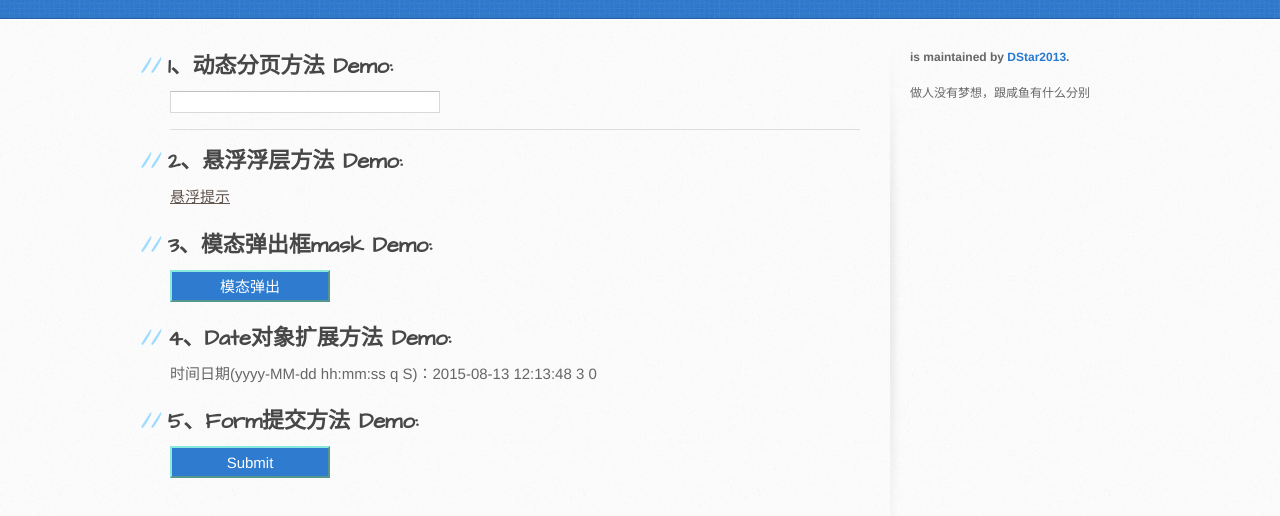
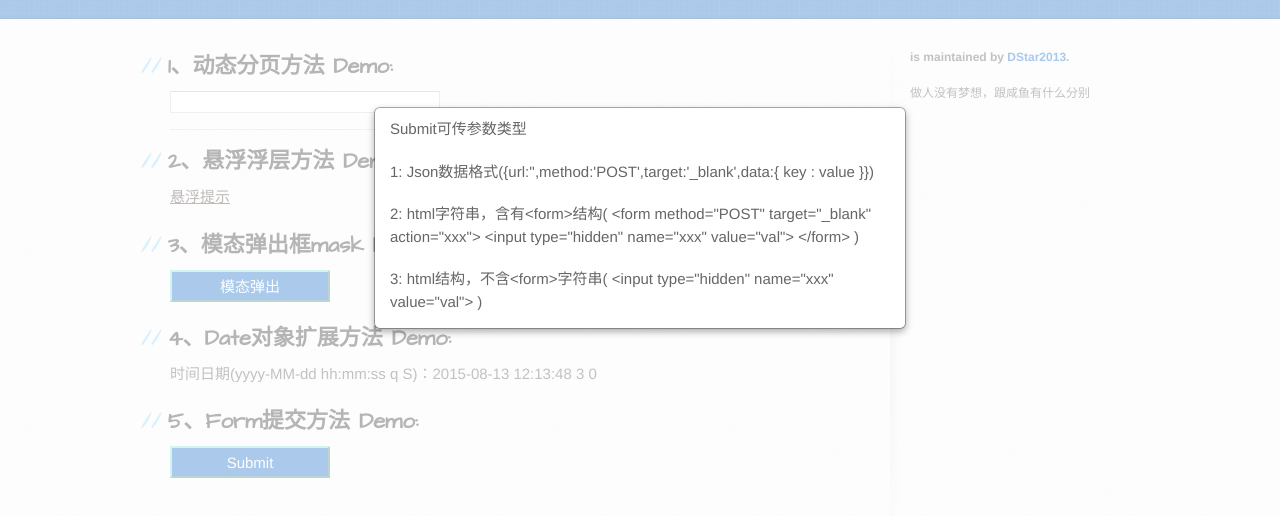
Before and after one commit to DStar2013/CMFun, a plain HTML site: page index.html in a window 1280 px wide. Both pictures are taken after a click on the button "Submit". Shown: the part 182-698 px from the top of the page. Drawn offline with Linux system fonts and the light colour scheme.

Commit message:
新增Function SubmitForm 可支持json数据跟含有form或者hidden隐藏域的html字符串结构

```diff
--- a/index.html
+++ b/index.html
@@ -134,11 +134,20 @@
     </div>
     <div class="heart"></div>
   </div>
-<div>
+</div>
+
+<div id="FormSubmitDesc" class="ui-modal ui-loading" style="position:absolute;display:none;">
+  <p>Submit可传参数类型</p>
+  <p>1: Json数据格式({url:'',method:'POST',target:'_blank',data:{ key : value }})</P>
+  <p>2: html字符串，含有&lt;form&gt;结构( &lt;form method="POST" target="_blank" action="xxx"&gt; &lt;input type="hidden" name="xxx" value="val"&gt; &lt;/form&gt; )</P>
+  <p>3: html结构，不含&lt;form&gt;字符串( &lt;input type="hidden" name="xxx" value="val"&gt; )</P>
+</div>
 <!---->
+
 
 <script type="text/javascript" src="javascripts/jquery-1.11.2.js"></script>
 <script type="text/javascript" src="javascripts/CMFun.js"></script>
 <script type="text/javascript" src="javascripts/main.js"></script>
+
 </body>
 </html>
--- a/javascripts/CMFun.js
+++ b/javascripts/CMFun.js
@@ -227,7 +227,9 @@
 	})();
 	//☆☆☆☆☆☆☆☆☆☆☆☆☆☆☆☆☆☆☆☆☆☆☆☆☆☆☆☆☆☆☆☆☆☆☆☆☆☆☆☆☆
 	// Form 提交Function
-	// 可接受参数为json或者string字符串
+	// 可接受参数为json或者html字符串(包含和不包含<form>结构的)
+	// Arg1: url Arg2: method: POST/GET Arg3: target: _blank/_self
+	//
 	_.FormSubmit = (function() {
 		var FS = function(opt) {
 			var f = this._form = this._form || function() {
--- a/javascripts/main.js
+++ b/javascripts/main.js
@@ -64,13 +64,14 @@
 	//
 	(function() {
 		//FormSubmit
-
-
-
+		$('#FormSubmit').bind('click', function() {
+			$('#FormSubmitDesc').mask();
+		});
+		//补充一个关闭的结构
+		$('#FormSubmitDesc').click(function(){
+			$(this).unmask()
+		})
 	})();
-
-
-
 
 
 	//d
--- a/stylesheets/ui.css
+++ b/stylesheets/ui.css
@@ -460,8 +460,8 @@ font-weight:bold;
 
 /* loading */
 .ui-loading {
-    width: 100px;
-    height: 100px;
+    width: 500px;
+    height: 200px;
 }
 
 .ui-loading img {
```
